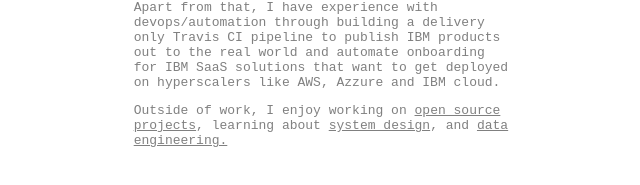
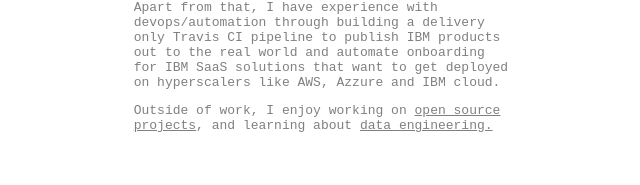
Before and after one commit to siddarthpatel/personal, a React app: page / in a window 1280 px wide. Shown: the part 541-726 px from the top of the page, without its empty margins (342-982 px from the left). Built offline with nearby package versions, Linux system fonts and the light colour scheme.

Commit message:
add no cache

```diff
--- a/server.js
+++ b/server.js
@@ -7,6 +7,9 @@ const dirname = path.join(__dirname, 'public');
 app.use(express.static(dirname));
 
 app.get('*', (req, res) => {
+    res.setHeader('Cache-Control', 'no-store, must-revalidate')
+    res.setHeader('Pragma', 'no-cache')
+    res.setHeader('Expires', '-1')
     res.sendFile(path.resolve(dirname, 'index.html'))
 });
 
--- a/src/components/About.js
+++ b/src/components/About.js
@@ -41,7 +41,7 @@ const About = () => {
                                 that want to get deployed on hyperscalers like AWS, Azzure and IBM cloud.
                             </p>
                             <p>
-                                Outside of work, I enjoy working on <a href={'https://github.com/org-not-included'} target="_blank">open source projects</a>, learning about <a href={'https://github.com/siddarthpatel/ds-tour/tree/main/DESIGN'} target='_blank'>system design</a>, and <a href={'https://github.com/siddarthpatel/data-processing'} target="_blank">data engineering.</a>
+                                Outside of work, I enjoy working on <a href={'https://github.com/org-not-included'} target="_blank">open source projects</a>, and learning about <a href={'https://github.com/siddarthpatel/data-processing'} target="_blank">data engineering.</a>
                             </p>
                         </div>
                     </div>
```
